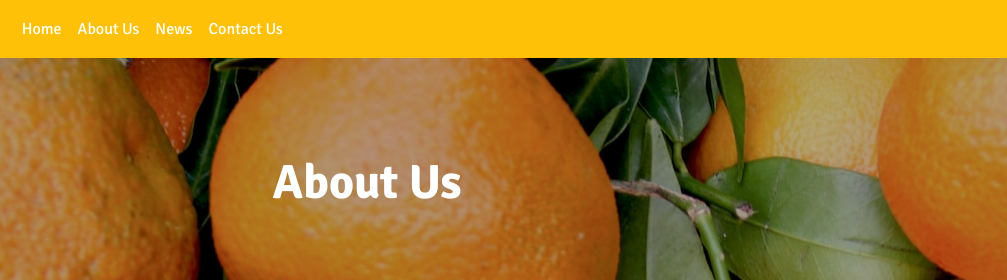
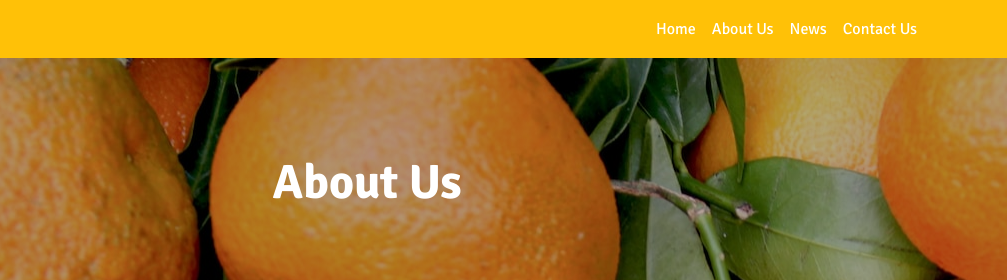
Before and after one commit to Pokoknyabagus/Web-Orange-Company-Profile, a plain HTML site: page about us.html in a window 1280 px wide. Shown: the top 280 px of the page, 273-1280 px from the left. Drawn offline with nearby package versions, Linux system fonts and the light colour scheme.

Commit message:
menambahkan kelas ms-auto pada tag nav-link di semua page

```diff
--- a/about us.html
+++ b/about us.html
@@ -24,7 +24,7 @@
           <span class="navbar-toggler-icon"></span>
         </button>
         <div class="collapse navbar-collapse" id="navbarNavAltMarkup">
-          <div class="navbar-nav">
+          <div class="navbar-nav ms-auto">
             <a class="nav-link text-white" aria-current="page" href="index.html">Home</a>
             <a class="nav-link text-white active" href="about us.html">About Us</a>
             <a class="nav-link text-white" href="news.html">News</a>
```
Also changed, not shown: contact us.html (+1 -1 lines), news.html (+1 -1 lines).
